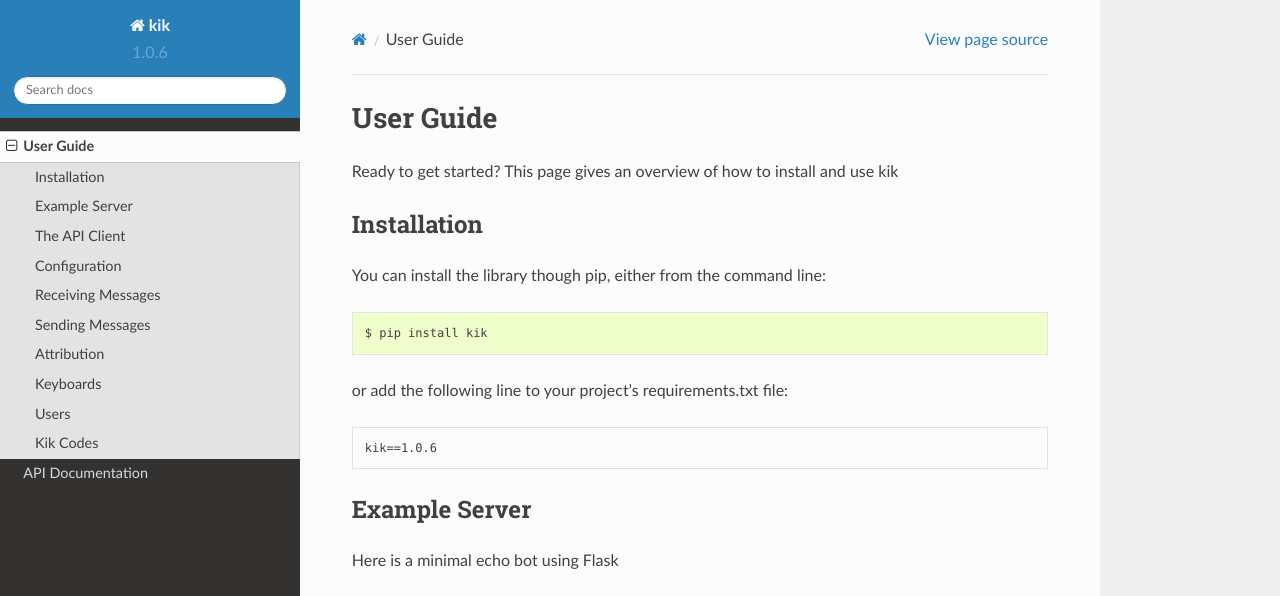
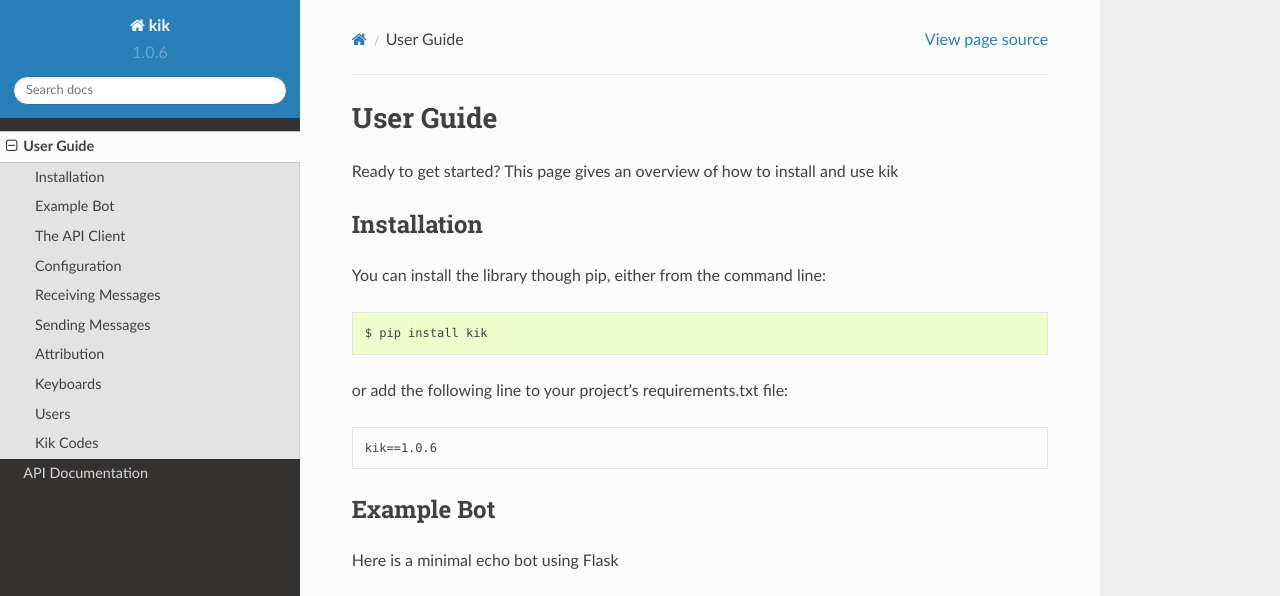
Before and after one commit to vaultdwellrciel/77d10543-93fb-451c-a612-057ba7c25c4d, a Sphinx documentation site: the page built from docs/source/user.rst, in a window 1280 px wide and 900 px high. Shown: the top 596 px of the window. Built offline with Sphinx 7.4.7 and the Read the Docs theme 2.0.0, drawn with Linux system fonts in a browser that asks for light colours.

Commit message:
Rename example server to example bot

```diff
--- a/docs/source/user.rst
+++ b/docs/source/user.rst
@@ -18,8 +18,8 @@ or add the following line to your project's requirements.txt file:
 
     kik==\ |version|
 
-Example Server
---------------
+Example Bot
+-----------
 
 Here is a minimal echo bot using Flask
 
```
Also changed, not shown: HISTORY.md (+1 -1 lines).
